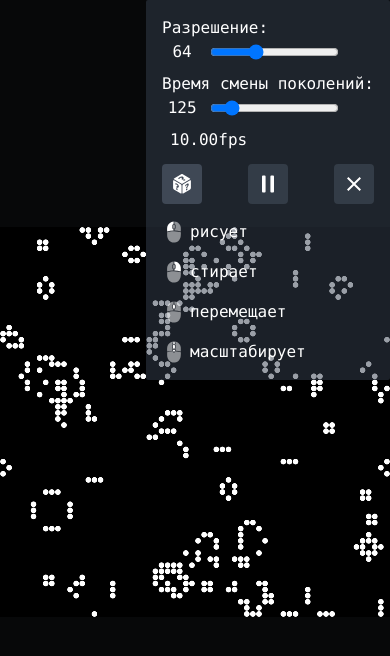
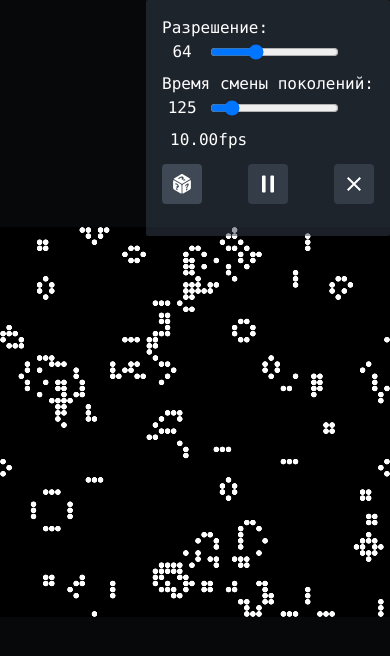
Before and after one commit to k-olya/game-of-life, a plain HTML site: page index.html in a window 390 px wide. Drawn offline with Linux system fonts and the light colour scheme; animation ran at ten frames a second.

Commit message:
[+] hide mouse hints on mobile

```diff
--- a/index.html
+++ b/index.html
@@ -54,7 +54,7 @@
           <img src="clear.svg" class="w-6 h-6" />
         </button>
       </div>
-      <div class="space-y-4">
+      <div class="space-y-4 hidden lg:block">
         <div class="flex space-x-1 justify-start items-center">
           <img class="w-6 h-6" src="mb1.svg" />
           <div>рисует</div>
```
Also changed, not shown: styles.out.css.
